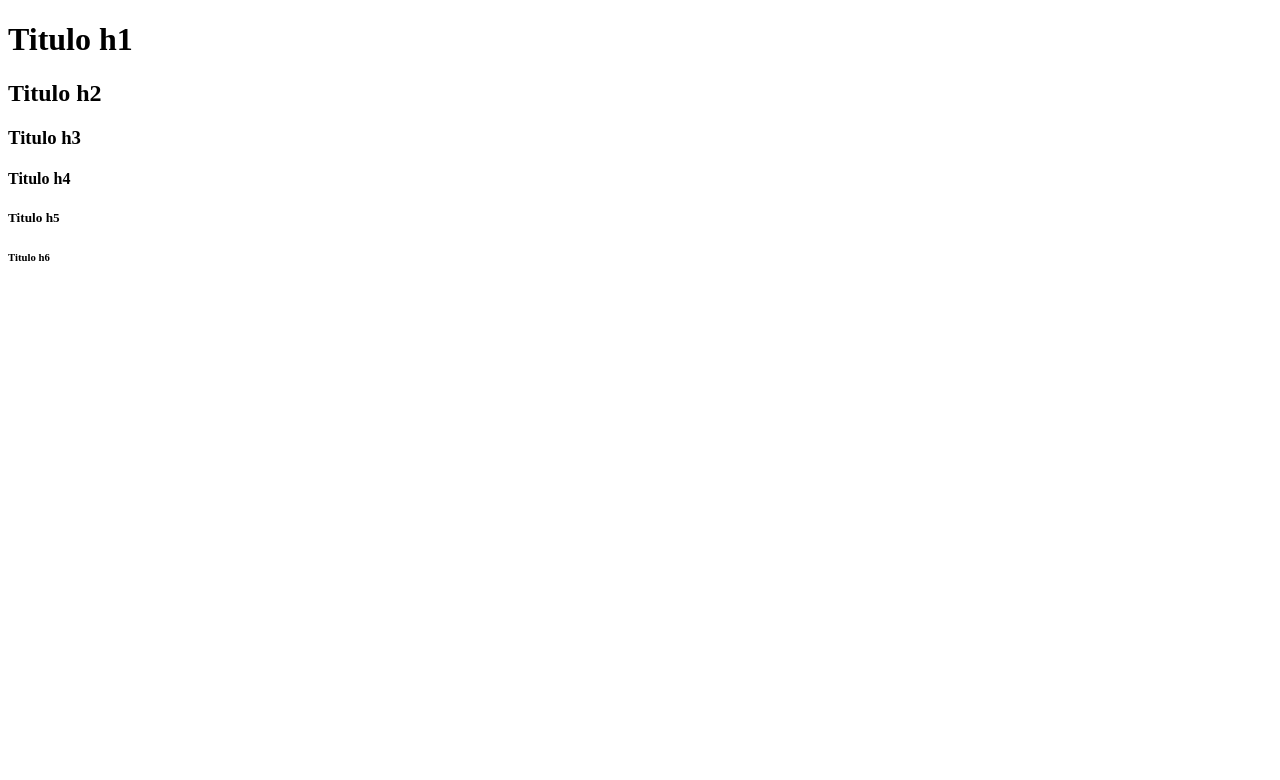
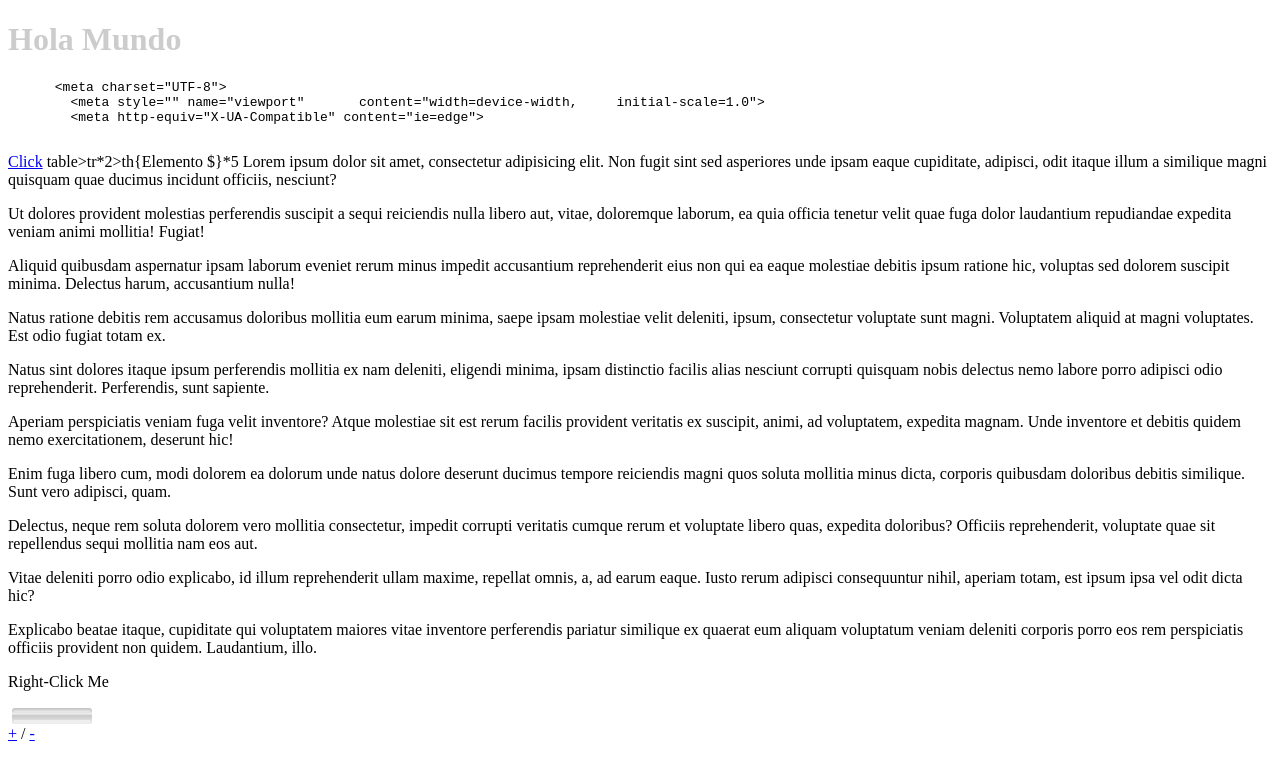
Before and after one commit to EjemplosADSI/IntroduccionHTML, a plain HTML site: page index.html in a window 1280 px wide. Drawn offline with Linux system fonts and the light colour scheme.

Commit message:
Barra de Colores

```diff
--- a/index.html
+++ b/index.html
@@ -1,19 +1,75 @@
 <!DOCTYPE html>
-<html lang="es">
+<html lang="en">
 
 <head>
   <meta charset="UTF-8">
-  <meta name="viewport" content="width=device-width, initial-scale=1.0">
+  <meta style="" name="viewport" content="width=device-width, initial-scale=1.0">
   <meta http-equiv="X-UA-Compatible" content="ie=edge">
-  <title>Document</title>
+  <style media="screen">
+  meter {
+      /* For Firefox */
+      background: #EEE;
+      box-shadow: 0 2px 3px rgba(0,0,0,0.2) inset;
+      border-radius: 3px;
+  }
+
+  meter::-moz-meter-bar {
+      border-radius: 3px;
+  }
+
+  meter:-moz-meter-optimum::-moz-meter-bar {
+      background: #86CC00;
+  }
+
+  meter:-moz-meter-sub-optimum::-moz-meter-bar {
+      background: #FFDB1A;
+  }
+
+  meter:-moz-meter-sub-sub-optimum::-moz-meter-bar {
+      background: #CC4600;
+  }
+
+  </style>
 </head>
+
 <body>
-  <h1>Titulo h1</h1>
-  <h2>Titulo h2</h2>
-  <h3>Titulo h3</h3>
-  <h4>Titulo h4</h4>
-  <h5>Titulo h5</h5>
-  <h6>Titulo h6</h6>
+
+  <h1 style="color:#cccccc">Hola Mundo</h1>
+  <p><p>
+    <pre>
+      &#x3C;meta charset=&#x22;UTF-8&#x22;&#x3E;
+        &#x3C;meta style=&#x22;&#x22; name=&#x22;viewport&#x22;       content=&#x22;width=device-width,     initial-scale=1.0&#x22;&#x3E;
+        &#x3C;meta http-equiv=&#x22;X-UA-Compatible&#x22; content=&#x22;ie=edge&#x22;&#x3E;
+    </pre>
+    <a href="javascript:document.getElementsByTagName('dialog')[0].setAttribute('open','open');">Click</a>
+    <dialog><span><a href="javascript:document.getElementsByTagName('dialog')[0].removeAttribute('open');">X</a></span><p>Este es un dialogo</p></dialog>
+      table>tr*2>th{Elemento $}*5
+    <i></i>
+
+    Lorem ipsum dolor sit amet, consectetur adipisicing elit. Non fugit sint sed asperiores unde ipsam eaque cupiditate, adipisci, odit itaque illum a similique magni quisquam quae ducimus incidunt officiis, nesciunt?</p>
+  <p>Ut dolores provident molestias perferendis suscipit a sequi reiciendis nulla libero aut, vitae, doloremque laborum, ea quia officia tenetur velit quae fuga dolor laudantium repudiandae expedita veniam animi mollitia! Fugiat!</p>
+  <p>Aliquid quibusdam aspernatur ipsam laborum eveniet rerum minus impedit accusantium reprehenderit eius non qui ea eaque molestiae debitis ipsum ratione hic, voluptas sed dolorem suscipit minima. Delectus harum, accusantium nulla!</p>
+  <p>Natus ratione debitis rem accusamus doloribus mollitia eum earum minima, saepe ipsam molestiae velit deleniti, ipsum, consectetur voluptate sunt magni. Voluptatem aliquid at magni voluptates. Est odio fugiat totam ex.</p>
+  <p>Natus sint dolores itaque ipsum perferendis mollitia ex nam deleniti, eligendi minima, ipsam distinctio facilis alias nesciunt corrupti quisquam nobis delectus nemo labore porro adipisci odio reprehenderit. Perferendis, sunt sapiente.</p>
+  <p>Aperiam perspiciatis veniam fuga velit inventore? Atque molestiae sit est rerum facilis provident veritatis ex suscipit, animi, ad voluptatem, expedita magnam. Unde inventore et debitis quidem nemo exercitationem, deserunt hic!</p>
+  <p>Enim fuga libero cum, modi dolorem ea dolorum unde natus dolore deserunt ducimus tempore reiciendis magni quos soluta mollitia minus dicta, corporis quibusdam doloribus debitis similique. Sunt vero adipisci, quam.</p>
+  <p>Delectus, neque rem soluta dolorem vero mollitia consectetur, impedit corrupti veritatis cumque rerum et voluptate libero quas, expedita doloribus? Officiis reprehenderit, voluptate quae sit repellendus sequi mollitia nam eos aut.</p>
+  <p>Vitae deleniti porro odio explicabo, id illum reprehenderit ullam maxime, repellat omnis, a, ad earum eaque. Iusto rerum adipisci consequuntur nihil, aperiam totam, est ipsum ipsa vel odit dicta hic?</p>
+  <p>Explicabo beatae itaque, cupiditate qui voluptatem maiores vitae inventore perferendis pariatur similique ex quaerat eum aliquam voluptatum veniam deleniti corporis porro eos rem perspiciatis officiis provident non quidem. Laudantium, illo.</p></p>
+
+  <div contextmenu="myMenu">Right-Click Me</div>
+  <menu type="context" id="myMenu">
+      <menuitem label="Twitter" icon="twitter.png" title="The first menu item">
+      <menuitem label="Item 2" title="The second menu item" disabled>
+  </menu>
+
+  &nbsp;<meter id="bar" value="1" min="1" max="10" low="2" high="7" optimum="10"></meter>
+  <span id="txtBar"></span>
+  </br>
+  <a accesskey="+" href="javascript:var barElement = document.getElementById('bar'); barElement.value = (barElement.value+0.2); document.getElementById('txtBar').innerHTML = barElement.value">+</a>
+  /
+  <a accesskey="-" href="javascript:var barElement = document.getElementById('bar'); barElement.value = (barElement.value-0.2); document.getElementById('txtBar').innerHTML = barElement.value">-</a>
+
 </body>
 
 </html>
```
Also changed, not shown: twitter.png (added).
